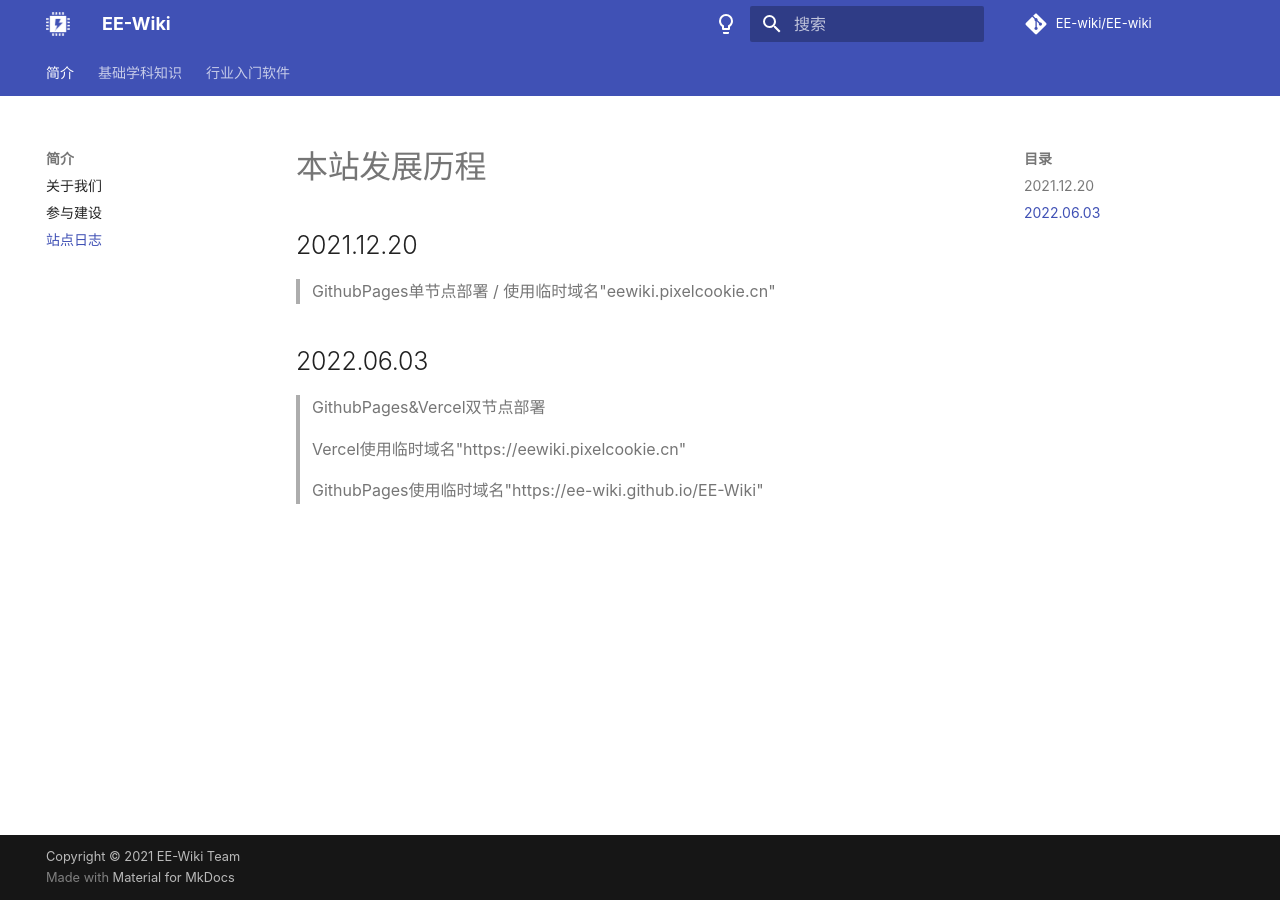
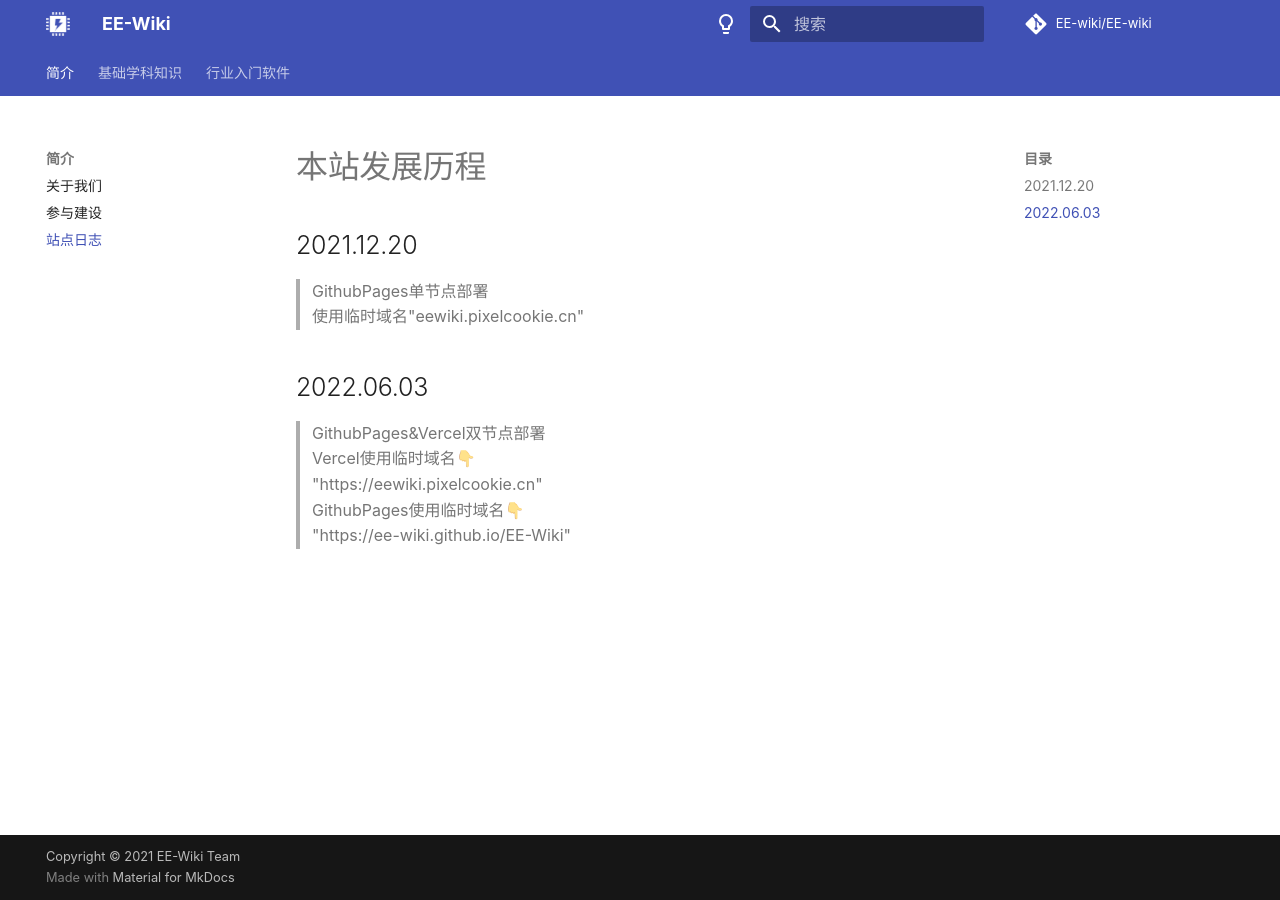
Before and after one commit to TidalForce-cn/EE-Wiki, an MkDocs documentation site: the page built from docs/intro/site-dev-log.md, in a window 1280 px wide. Built offline with MkDocs 1.6.1 and Material for MkDocs 9.7.7, drawn with Linux system fonts in a browser that asks for light colours; some web fonts are replaced; comment, search, counter and statistics services are not loaded.

Commit message:
a little of layout adjustment

```diff
--- a/docs/intro/site-dev-log.md
+++ b/docs/intro/site-dev-log.md
@@ -2,12 +2,13 @@
 
 ## 2021.12.20
 
-> GithubPages单节点部署 / 使用临时域名"eewiki.pixelcookie.cn"
+> GithubPages单节点部署
+> 使用临时域名"eewiki.pixelcookie.cn"
 
 ## 2022.06.03
 
 > GithubPages&Vercel双节点部署
->
-> Vercel使用临时域名"https://eewiki.pixelcookie.cn"
->
-> GithubPages使用临时域名"https://ee-wiki.github.io/EE-Wiki"
+> Vercel使用临时域名👇
+> "https://eewiki.pixelcookie.cn"
+> GithubPages使用临时域名👇
+> "https://ee-wiki.github.io/EE-Wiki"
```
